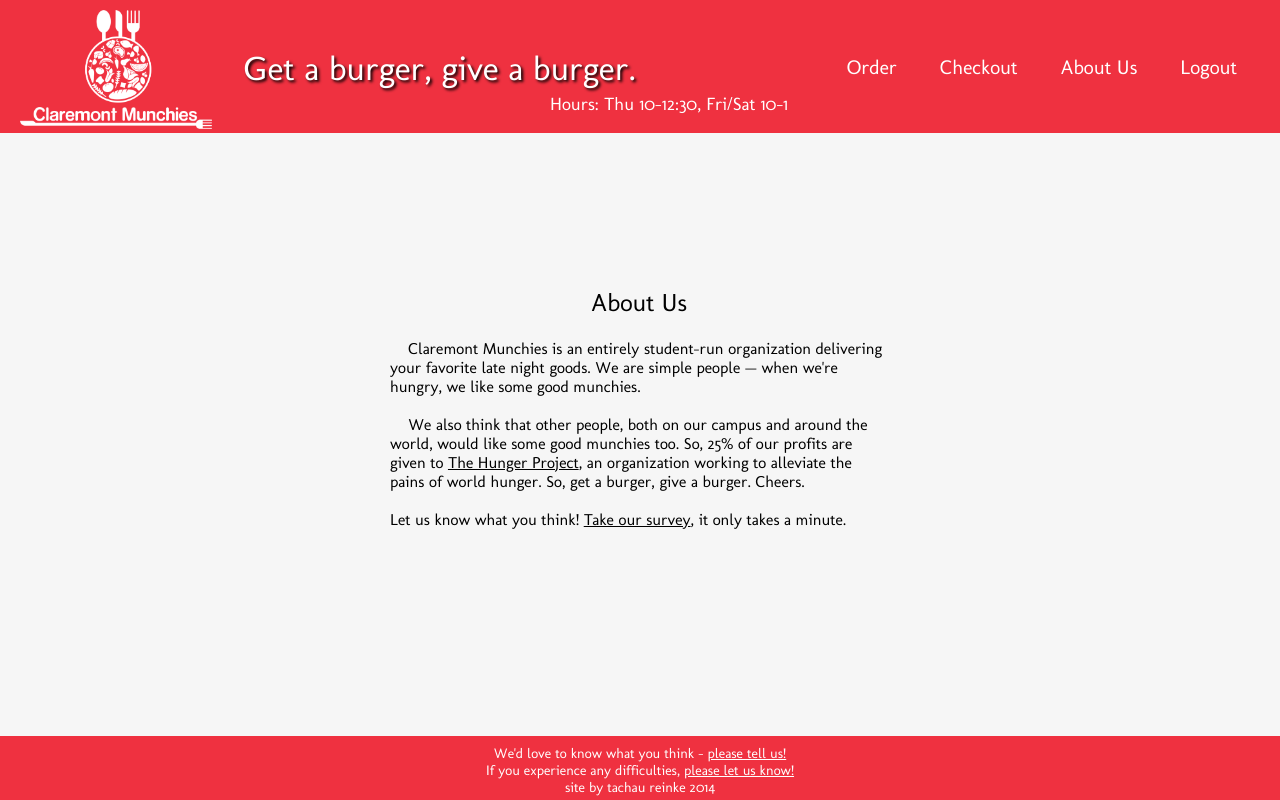
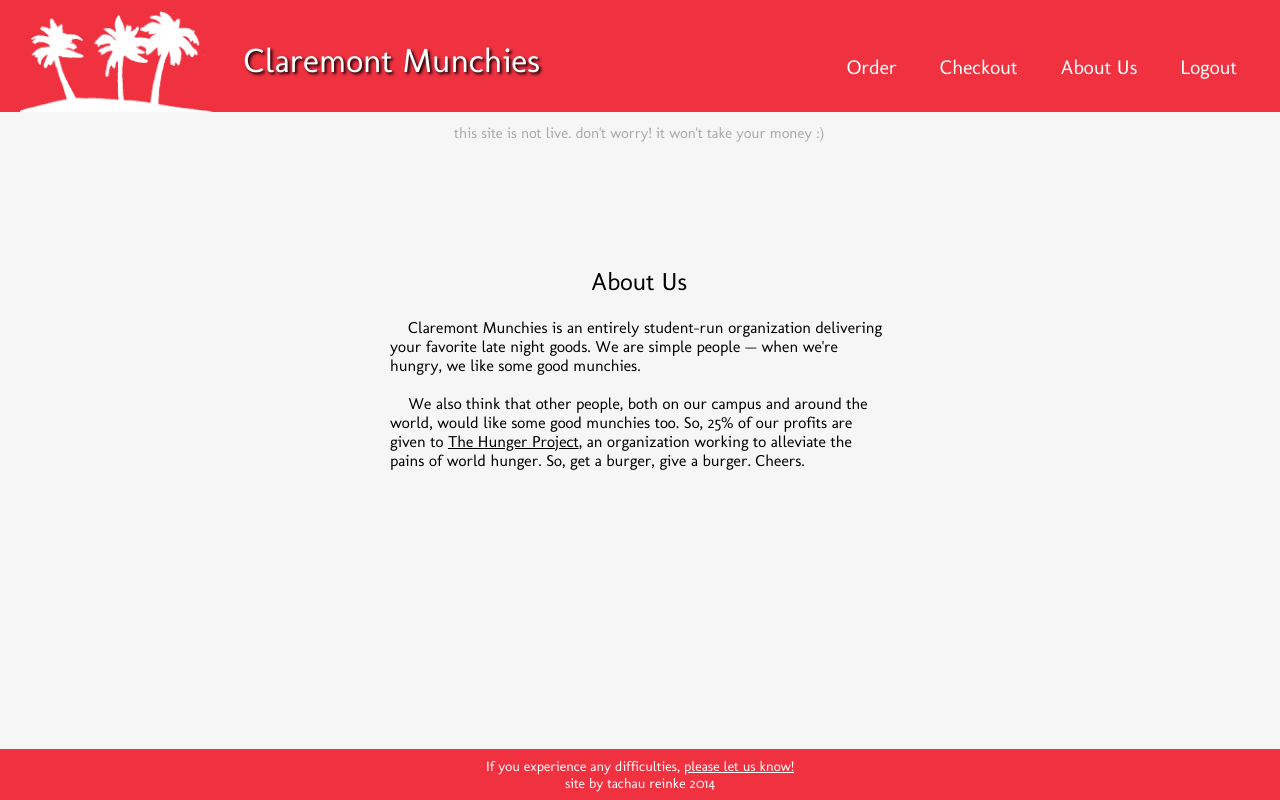
Before and after one commit to wtachau/munchies, a Django app: template claremont_munchies_site/claremont_munchies_site/templates/aboutus.html in a window 1280 px wide. Run offline with Django 3.2, Linux system fonts and the light colour scheme; the template is opened without the code that fills it, so the values that code supplies are empty.

```diff
--- a/claremont_munchies_site/claremont_munchies/view_helper.py
+++ b/claremont_munchies_site/claremont_munchies/view_helper.py
@@ -16,7 +16,9 @@ warning = Context()
 
 #helper functions
 def is_logged_in(request):
-    return request.session.get('logged_in') and ('user_name' in request.session)
+    return True
+    # NO LOGOUT FOR SAMPLE APP
+    # return request.session.get('logged_in') and ('user_name' in request.session)
 
 def send_to_order(request):
     return HttpResponseRedirect("/order")
--- a/claremont_munchies_site/claremont_munchies/views.py
+++ b/claremont_munchies_site/claremont_munchies/views.py
@@ -138,11 +138,12 @@ def checkout(request):
         context['order_total'] = "%0.2f" % total
         context['tip_suggestion'] = "20% = $"+str("%.02f"% (float(total)/5))
         context['orders'] = request.session['orders'] # give the page all session orders
-        location = user.objects.filter(account_name=request.session['user_name'].lower()).values('location')
+        #fixme when site is up
+        location = [] #user.objects.filter(account_name=request.session['user_name'].lower()).values('location')
         if len(location) > 0:
             context['location'] = location[0]['location'] # look up from database
         else:
-            context['location'] = "unassigned"
+            context['location'] = "select a location"
 
     return render_to_response('checkout.html', context, RequestContext(request))
 
--- a/claremont_munchies_site/claremont_munchies_site/static/style.css
+++ b/claremont_munchies_site/claremont_munchies_site/static/style.css
@@ -26,7 +26,7 @@ input:focus, textarea:focus {
     position:relative;
     height:60;
     background-color: #ef3140;
-    height: 133px;
+    height: 112px;
 }
 
 
@@ -352,7 +352,7 @@ body {
     background-color:#ef3140;
     text-align: center;
     padding-top: 9px;
-    height: 55px;
+    height: 42px;
     font-family:Molengo;
     font-size:14px;
     color: white;
@@ -379,10 +379,10 @@ body {
     text-decoration: none;
 }
 #subtitle {
-    top: 70%;
-    color: white;
+    top: 124px;
+    color: darkgrey;
     font-family: Molengo;
-    font-size: 18px;
+    font-size: 15px;
     margin-left: -86px;
     float: left;
     position: absolute;
@@ -501,6 +501,7 @@ body {
     font-size: 12px;
     width: 350;
     display: block;
+    padding-top: 20px;
 }
 #terms_and_privacy a {
     color: black;
--- a/claremont_munchies_site/claremont_munchies_site/templates/aboutus.html
+++ b/claremont_munchies_site/claremont_munchies_site/templates/aboutus.html
@@ -8,8 +8,7 @@
 
 		<span class="aboutus_header"> About Us </span>
 		<div class="aboutus_body"> &nbsp&nbsp&nbsp Claremont Munchies is an entirely student-run organization delivering your favorite late night goods. We are simple people &mdash; when we're hungry, we like some good munchies.<br><br>&nbsp&nbsp&nbsp We also think that other people, both on our campus and around the world, would like some good munchies too. So, 25% of our profits are given to <a target="_blank" href="http://www.thp.org/">The Hunger Project</a>, an organization working to alleviate the pains of world hunger. So, get a burger, give a burger. Cheers.
-			<br><br>
-			Let us know what you think! <a target="_blank" href="https://www.surveymonkey.com/s/BMVHTQZ">Take our survey</a>, it only takes a minute.
+
 		</div>
 
 		{% include "footer.html" %}
--- a/claremont_munchies_site/claremont_munchies_site/templates/footer.html
+++ b/claremont_munchies_site/claremont_munchies_site/templates/footer.html
@@ -1 +1 @@
-<footer id="footer"> <span id="names">We'd love to know what you think - <a target="_blank" href="https://www.surveymonkey.com/s/BMVHTQZ">please tell us!</a> <br> If you experience any difficulties, <a href="mailto:claremontmunchies@gmail.com">please let us know!</a> <br>site by tachau reinke 2014</span> </footer>
+<footer id="footer"> <span id="names">If you experience any difficulties, <a href="mailto:claremontmunchies@gmail.com">please let us know!</a> <br>site by tachau reinke 2014</span> </footer>
--- a/claremont_munchies_site/claremont_munchies_site/templates/header.html
+++ b/claremont_munchies_site/claremont_munchies_site/templates/header.html
@@ -22,10 +22,11 @@
 
 
 <div id='header_bar'>
-<a href="/"><img id="logo" src="{% static 'images/LOGO.png' %}"></a>
+<a href="/"><img id="logo" src="{% static 'images/palms.png' %}"></a>
 <!--<span id="title"> Claremont Munchies </span>-->
-<span id="title"><a href="aboutus">Get a burger, give a burger.</a></span>
-<span id="subtitle">Hours: Thu 10-12:30, Fri/Sat 10-1</span>
+<span id="title"><a href="aboutus">Claremont Munchies</a></span>
+<!-- <span id="subtitle">Hours: Thu 10-12:30, Fri/Sat 10-1</span> -->
+<span id="subtitle">this site is not live. don't worry! it won't take your money :)</span>
 
 <a id="logout_button" class='header_button' href="logout"/>Logout</a>
 
```
Also changed, not shown: claremont_munchies_site/claremont_munchies_site/settings.py (+8 -8 lines), claremont_munchies_site/claremont_munchies_site/templates/checkout.html (+11 -7 lines), 1 other file.
